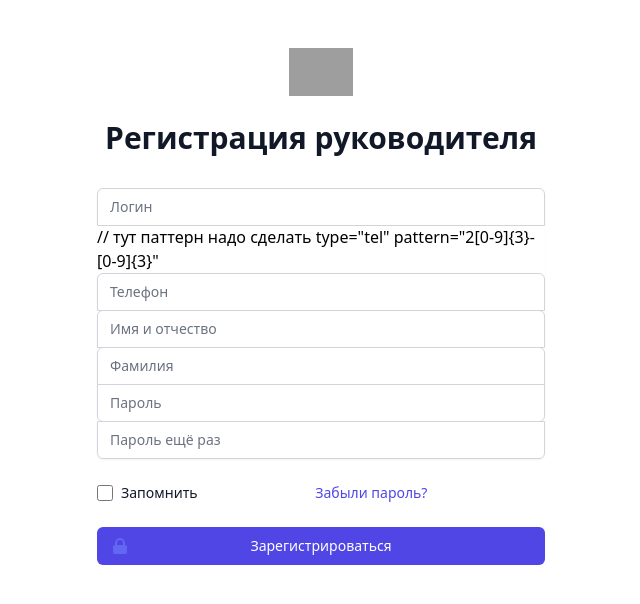
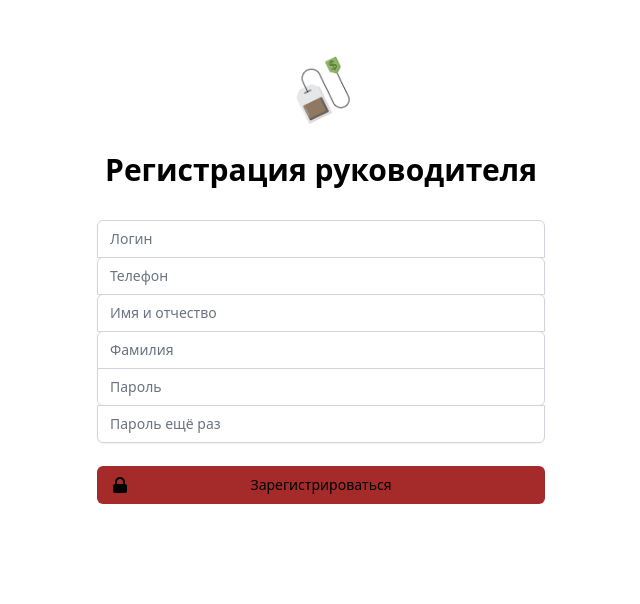
Before and after one commit to zakhep66/tip_service, a Django app: page /registration in a window 1280 px wide. Shown: the top 604 px of the page, without its empty margins (319-959 px from the left). Run offline with Django 4.2, Linux system fonts and the light colour scheme; grey boxes are pictures that could not be loaded.

Commit message:
add styles for registration form

```diff
--- a/templates/registration.html
+++ b/templates/registration.html
@@ -1,3 +1,4 @@
+{% load static %}
 <!doctype html>
 <html lang="ru">
 <head>
@@ -7,13 +8,14 @@
     <meta http-equiv="X-UA-Compatible" content="ie=edge">
     <title>Авторизация</title>
     <link href="https://unpkg.com/tailwindcss@^2/dist/tailwind.min.css" rel="stylesheet">
+    <link href="{% static 'css/style.css' %}" rel="stylesheet" type="text/css">
 </head>
 <body>
 <div class="min-h-full flex items-center justify-center py-12 px-4 sm:px-6 lg:px-8">
     <div class="max-w-md w-full space-y-8">
       <div>
-        <img class="mx-auto h-12 w-auto" src="https://tailwindui.com/img/logos/workflow-mark-indigo-600.svg" alt="Workflow">
-        <h1 class="mt-6 text-center text-3xl font-extrabold text-gray-900">
+        <img class="mx-auto h-20 w-auto" src="../media/logo.png" alt="Workflow">
+        <h1 class="mt-6 text-center text-3xl font-extrabold">
           Регистрация руководителя
         </h1>
       </div>
@@ -22,51 +24,38 @@
         {% if form.non_field_errors %}
             <div class="alert alert-dismissible alert-danger">{{ form.non_field_errors }}</div>
         {% endif %}
-            <div class="rounded-md shadow-sm -space-y-px">
+            <div class="rounded-md shadow-sm -space-y-px reg">
                 <div>
                     <label for="username" class="sr-only">Логин</label>
-                    <input id="login" name="username" type="login" required class="appearance-none rounded-none relative block w-full px-3 py-2 border border-gray-300 placeholder-gray-500 text-gray-900 rounded-t-md focus:outline-none focus:ring-indigo-500 focus:border-indigo-500 focus:z-10 sm:text-sm" placeholder="Логин">
+                    <input id="login" name="username" type="login" required class="appearance-none rounded-none relative block w-full px-3 py-2 border border-gray-300 placeholder-gray-500 text-gray-900 rounded-t-md focus:outline-none focus:z-10 sm:text-sm" placeholder="Логин">
                 </div>
                 <div>
                     <label for="phone" class="sr-only">Телефон</label>
-                    // тут паттерн надо сделать type="tel"  pattern="2[0-9]{3}-[0-9]{3}"
-                    <input id="phone" name="phone" type="text" required class="appearance-none rounded-none relative block w-full px-3 py-2 border border-gray-300 placeholder-gray-500 text-gray-900 rounded-t-md focus:outline-none focus:ring-indigo-500 focus:border-indigo-500 focus:z-10 sm:text-sm" placeholder="Телефон">
+                    {% comment %} тут паттерн надо сделать type="tel"  pattern="2[0-9]{3}-[0-9]{3}" {% endcomment %}
+                    <input id="phone" name="phone" type="tel" pattern="2[0-9]{3}-[0-9]{3}" required class="appearance-none rounded-none relative block w-full px-3 py-2 border border-gray-300 placeholder-gray-500 text-gray-900 rounded-t-md focus:outline-none focus:z-10 sm:text-sm" placeholder="Телефон">
                 </div>
                 <div>
-                    <label for="name" class="sr-only">Имя и отчество</label>
-                    <input id="name" name="first_name" type="text"required class="appearance-none rounded-none relative block w-full px-3 py-2 border border-gray-300 placeholder-gray-500 text-gray-900 rounded-t-md focus:outline-none focus:ring-indigo-500 focus:border-indigo-500 focus:z-10 sm:text-sm" placeholder="Имя и отчество">
+                    <label for="first_name" class="sr-only">Имя и отчество</label>
+                    <input id="first_name" name="first_name" type="text"required class="appearance-none rounded-none relative block w-full px-3 py-2 border border-gray-300 placeholder-gray-500 text-gray-900 rounded-t-md focus:outline-none focus:z-10 sm:text-sm" placeholder="Имя и отчество">
                 </div>
                 <div>
                     <label for="last_name" class="sr-only">Фамилия</label>
-                    <input id="last_name" name="last_name" type="text"required class="appearance-none rounded-none relative block w-full px-3 py-2 border border-gray-300 placeholder-gray-500 text-gray-900 rounded-t-md focus:outline-none focus:ring-indigo-500 focus:border-indigo-500 focus:z-10 sm:text-sm" placeholder="Фамилия">
+                    <input id="last_name" name="last_name" type="text"required class="appearance-none rounded-none relative block w-full px-3 py-2 border border-gray-300 placeholder-gray-500 text-gray-900 rounded-t-md focus:outline-none focus:z-10 sm:text-sm" placeholder="Фамилия">
                 </div>
                 <div>
                     <label for="password" class="sr-only">Пароль</label>
-                    <input id="password" name="password" type="password" required class="appearance-none rounded-none relative block w-full px-3 py-2 border border-gray-300 placeholder-gray-500 text-gray-900 rounded-b-md focus:outline-none focus:ring-indigo-500 focus:border-indigo-500 focus:z-10 sm:text-sm" placeholder="Пароль">
+                    <input id="password" name="password" type="password" required class="appearance-none rounded-none relative block w-full px-3 py-2 border border-gray-300 placeholder-gray-500 text-gray-900 rounded-b-md focus:outline-none  focus:z-10 sm:text-sm" placeholder="Пароль">
                 </div>
                 <div>
                     <label for="confirm_password" class="sr-only">Подтверждение пароля</label>
-                    <input id="confirm_password" name="confirm_password" type="password" required class="appearance-none rounded-none relative block w-full px-3 py-2 border border-gray-300 placeholder-gray-500 text-gray-900 rounded-b-md focus:outline-none focus:ring-indigo-500 focus:border-indigo-500 focus:z-10 sm:text-sm" placeholder="Пароль ещё раз">
+                    <input id="confirm_password" name="confirm_password" type="password" required class="appearance-none rounded-none relative block w-full px-3 py-2 border border-gray-300 placeholder-gray-500 text-gray-900 rounded-b-md focus:outline-none focus:z-10 sm:text-sm" placeholder="Пароль ещё раз">
                 </div>
-            </div>
-            <div class="flex items-center justify-between">
-            <div class="flex items-center">
-                <input id="remember-me" type="checkbox" class="h-4 w-4 text-indigo-600 focus:ring-indigo-500 border-gray-300 rounded">
-                <label for="remember-me" class="ml-2 block text-sm text-gray-900">
-                Запомнить
-                </label>
-            </div>
-            <div class="text-sm">
-                <a href="#" class="font-medium text-indigo-600 hover:text-indigo-500">
-                Забыли пароль?
-                </a>
-            </div>
             <div class="mb-3">{{ f.errors}}</div>
         </div>
         <div>
-          <button type="submit" class="group relative w-full flex justify-center py-2 px-4 border border-transparent text-sm font-medium rounded-md text-white bg-indigo-600 hover:bg-indigo-700 focus:outline-none focus:ring-2 focus:ring-offset-2 focus:ring-indigo-500">
+          <button type="submit" class="group relative w-full flex justify-center py-2 px-4 border border-transparent text-sm font-medium rounded-md focus:outline-none focus:ring-2 focus:ring-offset-2">
             <span class="absolute left-0 inset-y-0 flex items-center pl-3">
-              <svg class="h-5 w-5 text-indigo-500 group-hover:text-indigo-400" xmlns="http://www.w3.org/2000/svg" viewBox="0 0 20 20" fill="currentColor" aria-hidden="true">
+              <svg class="h-5 w-5" xmlns="http://www.w3.org/2000/svg" viewBox="0 0 20 20" fill="currentColor" aria-hidden="true">
                 <path fill-rule="evenodd" d="M5 9V7a5 5 0 0110 0v2a2 2 0 012 2v5a2 2 0 01-2 2H5a2 2 0 01-2-2v-5a2 2 0 012-2zm8-2v2H7V7a3 3 0 016 0z" clip-rule="evenodd" />
               </svg>
             </span>
```
Also changed, not shown: tea_servise/static/css/style.css (+5 -2 lines).
